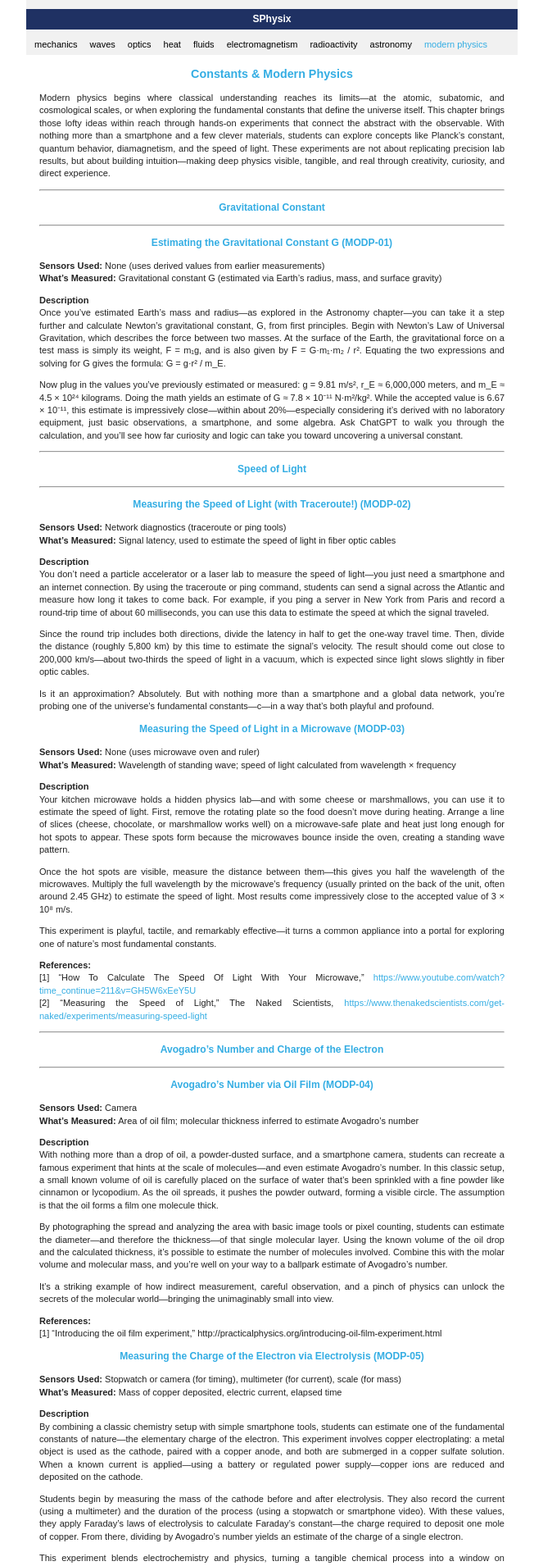
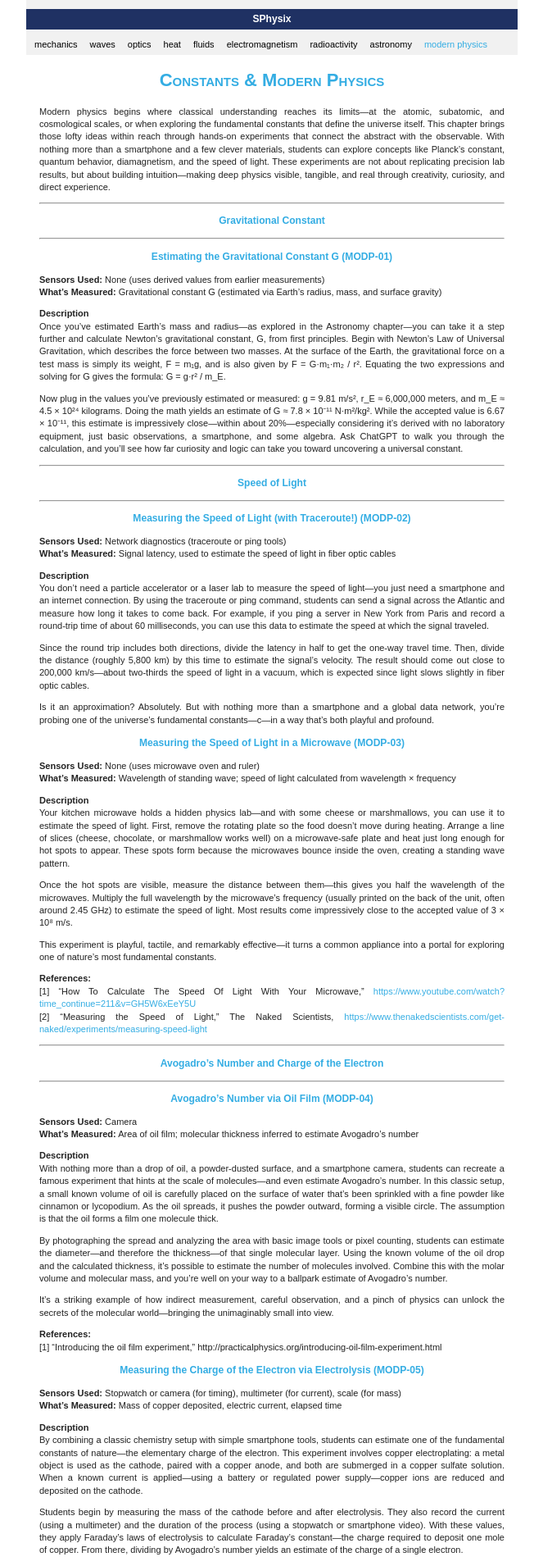
Before and after one commit to rplano/sphysix, a Jekyll site: the page built from chapters/3_9_Modern.md, in a window 1280 px wide. Shown: the top 1910 px of the page at 82% size, without its empty margins (308-971 px from the left). Built offline with Jekyll 4.4.1, drawn with Linux system fonts in a browser that asks for light colours.

```diff
--- a/chapters/3_9_Modern.md
+++ b/chapters/3_9_Modern.md
@@ -3,7 +3,7 @@ layout: default
 title: 3.9 Constants & Modern Physics
 ---
 
-## Constants & Modern Physics
+# Constants & Modern Physics
 
 Modern physics begins where classical understanding reaches its limits—at the atomic, subatomic, and cosmological scales, or when exploring the fundamental constants that define the universe itself. This chapter brings those lofty ideas within reach through hands-on experiments that connect the abstract with the observable. With nothing more than a smartphone and a few clever materials, students can explore concepts like Planck's constant, quantum behavior, diamagnetism, and the speed of light. These experiments are not about replicating precision lab results, but about building intuition—making deep physics visible, tangible, and real through creativity, curiosity, and direct experience.
 
```
